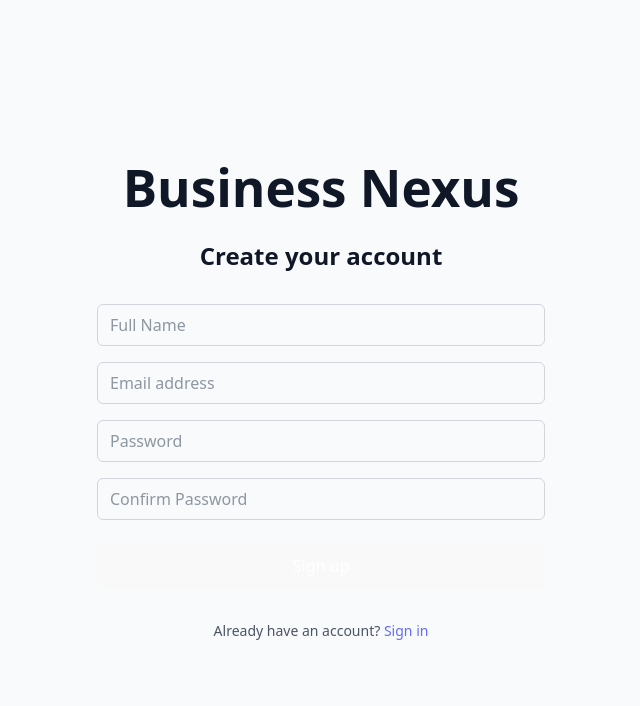
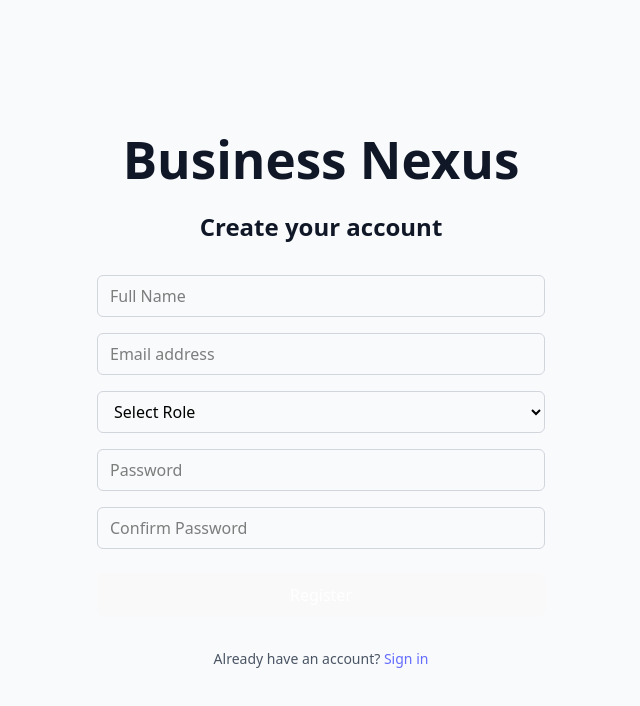
Before and after one commit to Muhammadtalha678/Nexus, a React (Vite) app in the folder frontend_react/: page /register in a window 1280 px wide. Shown: the top 706 px of the page, without its empty margins (319-959 px from the left). Built offline with nearby package versions, Linux system fonts and the light colour scheme.

Commit message:
register complete

```diff
--- a/frontend_react/src/pages/register.jsx
+++ b/frontend_react/src/pages/register.jsx
@@ -1,60 +1,45 @@
-import React, { useState } from 'react';
 import { Link, useNavigate } from 'react-router';
-
+import { registerValidationSchema } from '../validations/auth_validation';
+import { useForm } from 'react-hook-form'
+import { joiResolver } from '@hookform/resolvers/joi';
+import axios from 'axios'
+import { AppRoutes } from '../constants/AppRoutes';
+import { useState } from 'react';
 const Register = () => {
   const navigate = useNavigate();
-  const [formData, setFormData] = useState({
-    name: '',
-    email: '',
-    password: '',
-    confirmPassword: '',
-  });
-  const [errors, setErrors] = useState({});
-  const [loading, setLoading] = useState(false);
+  const { register,handleSubmit,formState:{errors,isSubmitting},setError} = useForm({
+      resolver:joiResolver(registerValidationSchema)
+  })
+    const [successMsg, setSuccessMsg] = useState(null);
+  const onSubmit = async (data) => {
+      try {
+        const res = await axios.post(AppRoutes.register,{name:data.name,email:data.email,role:data.role,password:data.password});
+        console.log(res);
 
-  const handleChange = (e) => {
-    const { name, value } = e.target;
-    setFormData({
-      ...formData,
-      [name]: value,
-    });
-    if (errors[name]) {
-      setErrors({
-        ...errors,
-        [name]: '',
-      });
-    }
-  };
+        const { email, message } = res.data?.data;
 
-  const validateForm = () => {
-    const newErrors = {};
-    if (!formData.name) newErrors.name = 'Name is required';
-    if (!formData.email) newErrors.email = 'Email is required';
-    else if (!/\S+@\S+\.\S+/.test(formData.email)) newErrors.email = 'Invalid email';
-    if (!formData.password) newErrors.password = 'Password is required';
-    if (formData.password !== formData.confirmPassword)
-      newErrors.confirmPassword = 'Passwords do not match';
+        // Show success message
+        setSuccessMsg(message || 'User registered successfully! OTP sent to your email.');
 
-    setErrors(newErrors);
-    return Object.keys(newErrors).length === 0;
-  };
+        setTimeout(() => {
+          navigate(`/verify-email?email=${email}`);
 
-  const handleSubmit = async (e) => {
-    e.preventDefault();
-    if (!validateForm()) return;
+        }, 2000);
+      } catch (err) {
+        const backendErrors = err.response?.data?.errors;
+        if (backendErrors?.email) {
+          setError('email', { type: 'manual', message: backendErrors.email });
+        }
 
-    setLoading(true);
-    try {
-      await new Promise(resolve => setTimeout(resolve, 1000));
+        if (backendErrors?.general) {
+          setError('general', { type: 'manual', message: backendErrors.general });
+        }
 
-      // Redirect to login or auto-login
-      navigate('/login');
-    } catch (err) {
-      setErrors({ form: 'Registration failed.' });
-    } finally {
-      setLoading(false);
-    }
-  };
+        if (!backendErrors) {
+          alert('Something went wrong. Please try again.');
+        }
+      }
+    };
 
   return (
     <div className="min-h-screen flex items-center justify-center bg-gray-50 py-12 px-4 sm:px-6 lg:px-8">
@@ -63,79 +48,73 @@ const Register = () => {
           <h1 className="text-center text-3xl font-extrabold text-gray-900">Business Nexus</h1>
           <h2 className="mt-6 text-center text-2xl font-bold text-gray-900">Create your account</h2>
         </div>
+        {successMsg && <p className="text-green-600 text-center">{successMsg}</p>}
+        {errors.general && (
+          <p className="text-red-600 text-center">{errors.general.message}</p>
+        )}
 
-        <form className="mt-8 space-y-6" onSubmit={handleSubmit}>
-          {errors.form && (
-            <div className="bg-red-100 text-red-700 p-3 rounded">{errors.form}</div>
-          )}
-
+        <form className="mt-8 space-y-6" onSubmit={handleSubmit(onSubmit)}>
           <div className="space-y-4">
             <div>
-              <input
+              <input  {...register('name')}
                 type="text"
-                name="name"
-                value={formData.name}
-                onChange={handleChange}
                 placeholder="Full Name"
-                className={`w-full px-3 py-2 border ${
-                  errors.name ? 'border-red-300' : 'border-gray-300'
-                } rounded-md focus:outline-none focus:ring-blue-500 focus:border-blue-500`}
+                className={`w-full px-3 text-black py-2 border border-gray-300
+                 rounded-md focus:outline-none focus:ring-blue-500 focus:border-blue-500`}
               />
-              {errors.name && <p className="text-sm text-red-600">{errors.name}</p>}
+              {errors.name && <p className="text-sm text-red-600">{errors.name.message}</p>}
             </div>
 
             <div>
-              <input
+              <input  {...register('email')}
                 type="email"
-                name="email"
-                value={formData.email}
-                onChange={handleChange}
                 placeholder="Email address"
-                className={`w-full px-3 py-2 border ${
-                  errors.email ? 'border-red-300' : 'border-gray-300'
-                } rounded-md focus:outline-none focus:ring-blue-500 focus:border-blue-500`}
+                className={`w-full px-3 text-black py-2 border border-gray-300
+                 rounded-md focus:outline-none focus:ring-blue-500 focus:border-blue-500`}
               />
-              {errors.email && <p className="text-sm text-red-600">{errors.email}</p>}
+              {errors.email && <p className="text-sm text-red-600">{errors.email.message}</p>}
+            </div>
+            <div>
+  <select {...register('role')} className="w-full px-3 text-black py-2 border border-gray-300 rounded-md">
+    <option value="">Select Role</option>
+    <option value="entrepreneur">Entrepreneur</option>
+    <option value="investor">Investor</option>
+  </select>
+  {errors.role && <p className="text-sm text-red-600">{errors.role.message}</p>}
+</div>
+            <div>
+              <input  {...register('password')}
+                type="password"
+                placeholder="Password"
+                className={`w-full px-3 text-black py-2 border border-gray-300 rounded-md focus:outline-none focus:ring-blue-500 focus:border-blue-500`}
+              />
+              {errors.password && <p className="text-sm text-red-600">{errors.password.message}</p>}
             </div>
 
             <div>
-              <input
+              <input  {...register('confirm_password')}
                 type="password"
-                name="password"
-                value={formData.password}
-                onChange={handleChange}
-                placeholder="Password"
-                className={`w-full px-3 py-2 border ${
-                  errors.password ? 'border-red-300' : 'border-gray-300'
-                } rounded-md focus:outline-none focus:ring-blue-500 focus:border-blue-500`}
+                placeholder="Confirm Password"
+                className={`w-full px-3 text-black py-2 border border-gray-300 rounded-md focus:outline-none focus:ring-blue-500 focus:border-blue-500`}
               />
-              {errors.password && <p className="text-sm text-red-600">{errors.password}</p>}
-            </div>
-
-            <div>
-              <input
-                type="password"
-                name="confirmPassword"
-                value={formData.confirmPassword}
-                onChange={handleChange}
-                placeholder="Confirm Password"
-                className={`w-full px-3 py-2 border ${
-                  errors.confirmPassword ? 'border-red-300' : 'border-gray-300'
-                } rounded-md focus:outline-none focus:ring-blue-500 focus:border-blue-500`}
-              />
-              {errors.confirmPassword && (
-                <p className="text-sm text-red-600">{errors.confirmPassword}</p>
-              )}
+              {errors.confirm_password && (
+  <p className="text-sm text-red-600">{errors.confirm_password.message}</p>
+)}
             </div>
           </div>
 
           <div>
-            <button
+          <button
               type="submit"
-              disabled={loading}
-              className="w-full flex justify-center py-2 px-4 border border-transparent rounded-md text-white bg-blue-600 hover:bg-blue-700 disabled:bg-blue-300"
+              disabled={isSubmitting}
+              className="group relative w-full flex justify-center py-2 px-4 border border-transparent text-sm font-medium rounded-md text-white bg-blue-600 hover:bg-blue-700 focus:outline-none focus:ring-2 focus:ring-offset-2 focus:ring-blue-500 disabled:bg-blue-300"
             >
-              {loading ? 'Registering...' : 'Sign up'}
+              {isSubmitting ? (
+                <svg className="animate-spin -ml-1 mr-3 h-5 w-5 text-white" xmlns="http://www.w3.org/2000/svg" fill="none" viewBox="0 0 24 24">
+                  <circle className="opacity-25" cx="12" cy="12" r="10" stroke="currentColor" strokeWidth="4"></circle>
+                  <path className="opacity-75" fill="currentColor" d="M4 12a8 8 0 018-8V0C5.373 0 0 5.373 0 12h4zm2 5.291A7.962 7.962 0 014 12H0c0 3.042 1.135 5.824 3 7.938l3-2.647z"></path>
+                </svg>
+              ) : 'Register'}
             </button>
           </div>
         </form>
```
